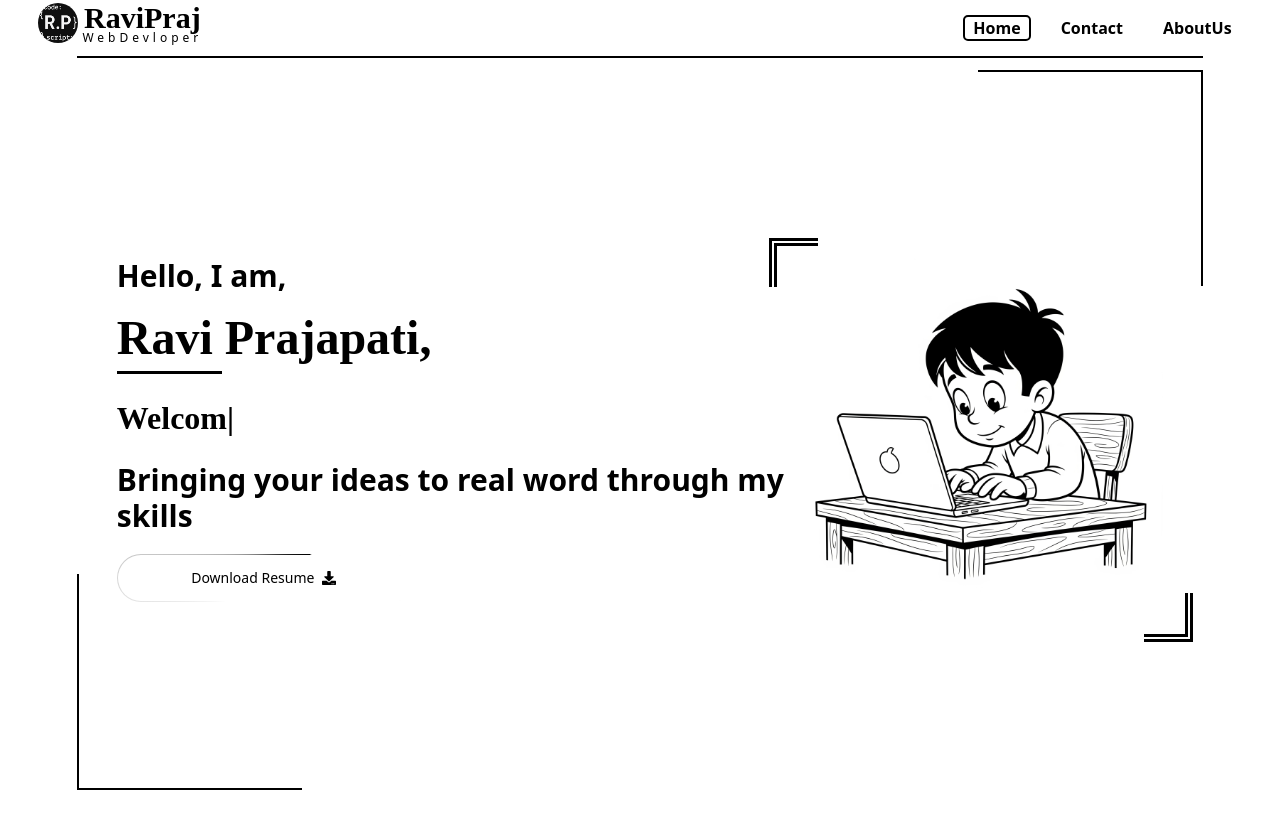
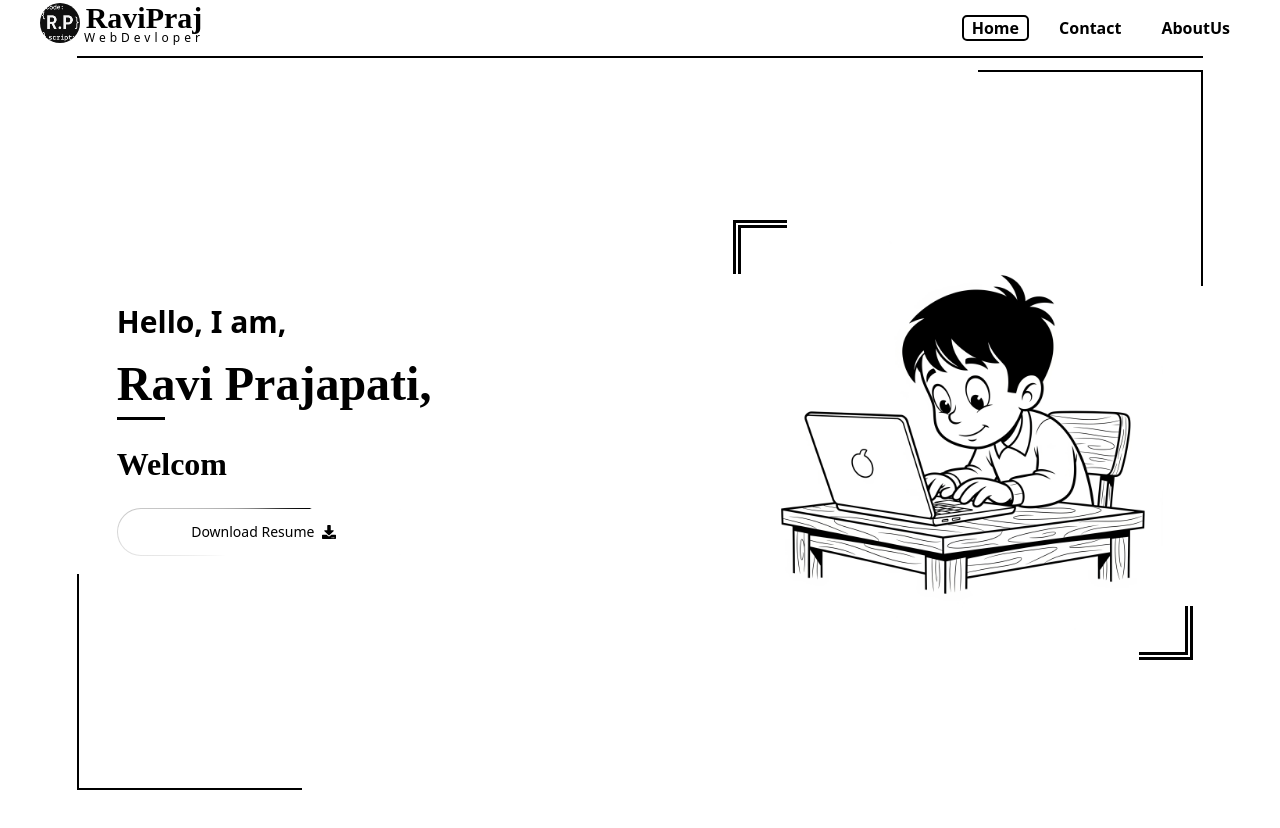
Before and after one commit to PrajaRavi/RaviPorto, a React (Vite) app: page / in a window 1280 px wide. Shown: the top 828 px of the page. Built offline with nearby package versions, Linux system fonts and the light colour scheme.

Commit message:
adding max-width

```diff
--- a/src/Component/Home.jsx
+++ b/src/Component/Home.jsx
@@ -504,7 +504,7 @@ const [currentWordIndex, setCurrentWordIndex] = useState(0);
   return (
     <>
           {window.innerWidth>600 &&MouseEnter?positions.map((pos, i) => (
-        <span
+        <h1
           key={i}
           className="absolute text-xl z-50 font-bold text-black"
           style={{
@@ -513,7 +513,7 @@ const [currentWordIndex, setCurrentWordIndex] = useState(0);
           }}
         >
           {name[i]}
-        </span>
+        </h1>
       )):null}
 
     <div className='big-container relative top-[50px]'>
@@ -521,26 +521,25 @@ const [currentWordIndex, setCurrentWordIndex] = useState(0);
 setMouseEnter(true)
       }} onMouseLeave={()=>{
 setMouseEnter(false)
-      }} onMouseMove={(e)=>{HandleMouse(e)}} className="home-container flex-wrap sm:flex-nowrap  flex items-center px-10     lg:justify-between  justify-center  z-10 w-[90%] lg:w-[88%]  min-h-[90vh] my-3">
+      }} onMouseMove={(e)=>{HandleMouse(e)}} className="home-container flex-wrap sm:flex-nowrap  flex items-center px-10     lg:justify-between  justify-center  z-10 w-[90%] lg:w-[88%] max-w-[1200px] min-h-[90vh] my-3">
 <div className="left flex    flex-col font-bold md:gap-5 gap-2">
-<span className='md:text-3xl text-xl '>Hello, I am,</span>
-<span className='md:text-5xl text-2xl myname1  pb-3'>Ravi Prajapati,</span>
-{/* <span className='md:text-4xl text-3xl'>Full Stack Web Devloper</span> */}
+<h1 className='md:text-3xl text-xl '>Hello, I am,</h1>
+<h1 className='md:text-5xl text-2xl myname1  pb-3'>Ravi Prajapati,</h1>
+{/* <h1 className='md:text-4xl text-3xl'>Full Stack Web Devloper</h1> */}
    <div style={window.innerWidth>600?{ fontSize: '2rem',}:{ fontSize: '1.2rem',}} className='myname z-50'>
        {currentText}
-    <span className="cursor">|</span>
      </div>
-<span className='md:text-3xl text-xl '>Bringing your ideas to real word through my skills</span>
+{/* <h1 className='md:text-sm text-sm '>I am a Full Stack Web Devloper | Bringing your ideas to real word through my skills</h1> */}
 {/* <a href={resume}  className='border-2 z-50 cursor-pointer download gap-3 hover:border-white rounded-[23px] hover:text-white  font-bold border-black px-5 py-2 w-[200px] flex items-center justify-center'  download={"RaviResume"}>Resume<FaDownload/></a> */}
 {/* <a href={resume} download={"RaviResume"}>download</a> */}
   {/* <img src={logo} alt="logo "  className='w-[100px] h-[100px] absolute'/> */}
   <a href={resume} download={"RaviResume"} >
 
 <button className="relative inline-flex h-12 overflow-hidden rounded-full p-[1px] focus:outline-none focus:ring-2 focus:ring-slate-400 focus:ring-offset-2 focus:ring-offset-slate-50">
-  <span className="absolute inset-[-1000%] animate-[spin_2s_linear_infinite] bg-[conic-gradient(from_90deg_at_50%_50%,white_0%,white_50%,black_100%)]" />
-  <span className="inline-flex h-full lg:w-[300px] w-[200px] cursor-pointer items-center justify-center rounded-full bg-white px-3 py-1 text-sm font-medium text-black backdrop-blur-3xl">
+  <h1 className="absolute inset-[-1000%] animate-[spin_2s_linear_infinite] bg-[conic-gradient(from_90deg_at_50%_50%,white_0%,white_50%,black_100%)]" />
+  <h1 className="inline-flex h-full lg:w-[300px] w-[200px] cursor-pointer items-center justify-center rounded-full bg-white px-3 py-1 text-sm font-medium text-black backdrop-blur-3xl">
     Download Resume<FaDownload className=' mx-2  '/>
-  </span>
+  </h1>
 </button>
   </a>
 
@@ -552,10 +551,10 @@ setMouseEnter(false)
 </div>
 
       </div>
-      <div className="container1 w-[88%] ">
+      <div className="container1 w-[88%] max-w-[1200px]">
 
 
-<div className="skills w-[100%] flex flex-wrap opacity-0 flex-col items-center  px-2 justify-center">
+<div className="skills w-[100%] flex flex-wrap  opacity-0 flex-col items-center  px-2 justify-center">
   <h1 className='font-bold text-3xl text-center border-b-3 pb-2   skill-heading'>My Skills</h1>
   <div className="dabba grid md:grid-cols-3 gap-10 my-10">
     <div className="first-skills group cursor-pointer transition-all duration-300 mx-auto    flex items-center justify-center  shadow px-3 py-2 rounded-2xl flex-col gap-5 ">
--- a/src/Component/Navbar.jsx
+++ b/src/Component/Navbar.jsx
@@ -82,7 +82,7 @@ if(second.current.style.opacity==1){
     <>
     <div className="big-container fixed   top-0 z-50 w-[100%] bg-white flex items-center justify-center flex-col gap-4">
 
-    <div className="container  w-[94%] flex items-center justify-between py-2">
+    <div className="container  w-[94%] flex items-center max-w-[1200px] justify-between py-2">
       <Link to={"/"}><div ref={leftref} className="first-nav cursor-pointer flex relative items-center justify-center gap-1">
 
         <img src={logo1} className='w-[40px] h-[40px] rounded-full relative bottom-[5px]' alt="" />
@@ -147,7 +147,7 @@ first.current.style.transform=` rotate(0deg)`;
 
     </div>
 
-<div className="line md:w-[88%] w-[90%] relative top-[50px] mx-auto h-[8px] bg-black">
+<div className="line md:w-[88%] w-[90%] relative top-[50px] max-w-[1200px] mx-auto h-[8px] bg-black">
 
 </div>
     </>
```
